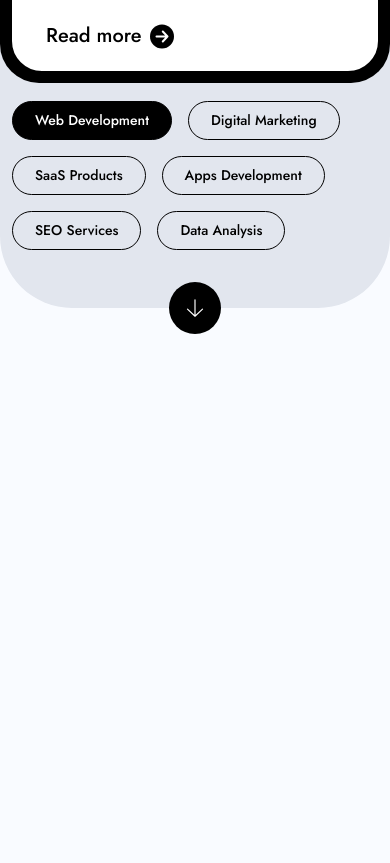
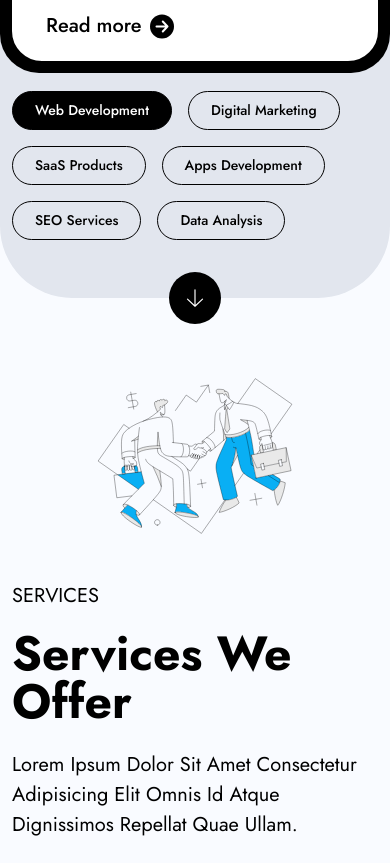
Before and after one commit to DvemerD/it-solutions, a website with bundled scripts: page src/index.html in a window 390 px wide. Shown: the part 3337-4200 px from the top of the page. Before the commit the page ends 3673 px from the top, so only its background shows below. Built offline with nearby package versions, Linux system fonts and the light colour scheme.

Commit message:
added adaptive for choose

```diff
--- a/src/index.html
+++ b/src/index.html
@@ -245,7 +245,6 @@
     </div>
   </section>
 
-  <!--
   <section class="choose">
     <div class="container">
       <div class="choose__wrapper">
@@ -257,7 +256,7 @@
           <h2 class="choose__title title">Services We Offer</h2>
           <p class="choose__descr descr">Lorem Ipsum Dolor Sit Amet Consectetur Adipisicing Elit Omnis Id Atque
             Dignissimos Repellat Quae Ullam.</p>
-            <a class="choose__btn btn">See all services <img src="assets/icons/arrow-icon.svg" alt="arrow"></a>
+          <a class="choose__btn btn">Get in touch <img src="assets/icons/arrow-icon.svg" alt="arrow"></a>
         </div>
         <ul class="choose__list">
           <li class="choose__list__item">
@@ -291,7 +290,7 @@
       <a class="arrow__btn" href="#"><img src="assets/icons/arrow-down-icon.svg" alt="down"></a>
     </div>
   </section>
-
+  <!--
     <section class="info">
       <div class="container">
         <div class="info__wrapper">
--- a/src/sass/blocks/_choose.scss
+++ b/src/sass/blocks/_choose.scss
@@ -10,6 +10,7 @@
     justify-content: space-between;
     align-items: center;
     padding-bottom: 65px;
+    gap: 28px;
   }
 
   &__content {
@@ -70,3 +71,69 @@
     }
   }
 }
+
+@media (max-width: 1200px) {
+  .choose {
+    &__content {
+      padding: 0 8px;
+    }
+  }
+}
+
+@media (max-width: 992px) {
+  .choose {
+    &__wrapper {
+      align-items: start;
+    }
+  }
+}
+
+@media (max-width: 768px) {
+  .choose {
+    &__wrapper {
+      flex-direction: column;
+    }
+
+    &__content {
+      max-width: 100%;
+    }
+
+    &__list {
+      max-width: 100%;
+      padding: 60px 30px;
+    }
+  }
+}
+
+@media (max-width:576px) {
+  .choose {
+    padding-top: 28px;
+
+    .container {
+      padding: 0;
+    }
+
+    &__wrapper {
+      padding-bottom: 0;
+    }
+
+    &__content {
+      padding: 0 12px;
+    }
+
+    &__img {
+      margin-bottom: 28px;
+
+      img {
+        width: 204px;
+        height: 204px;
+      }
+    }
+
+    &__list {
+      max-width: 100%;
+      padding: 28px 12px;
+      border-radius: 22px;
+    }
+  }
+}
--- a/src/sass/blocks/_services.scss
+++ b/src/sass/blocks/_services.scss
@@ -135,6 +135,7 @@
     }
 
     &__img {
+      margin-bottom: 28px;
       img {
         width: 204px;
         height: 204px;
```
Also changed, not shown: src/css/style.min.css. Lines whose indentation alone changed are shown as unchanged.
